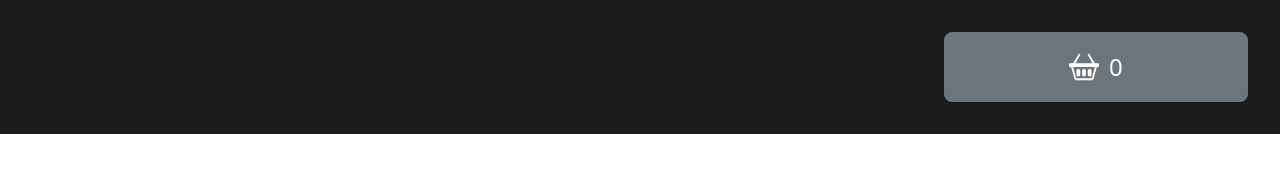
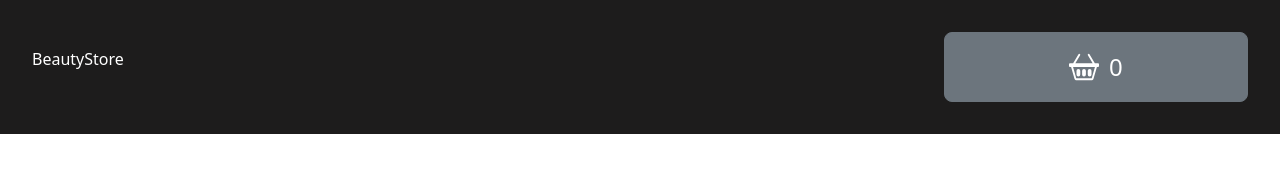
Before and after one commit to domdzia/beauty-products-one-page-store, a React (Create React App) app: page / in a window 1280 px wide. Shown: the top 184 px of the page. Built offline with nearby package versions, Linux system fonts and the light colour scheme.

Commit message:
add logo and change font color

```diff
--- a/src/components/Header/Header.js
+++ b/src/components/Header/Header.js
@@ -4,6 +4,7 @@ import HeaderCartButton from "./HeaderCartButton";
 const Header = () => {
   return (
     <div className={classes.header}>
+      <p>BeautyStore</p>
       <HeaderCartButton />
     </div>
   );
--- a/src/components/Header/Header.module.css
+++ b/src/components/Header/Header.module.css
@@ -1,8 +1,9 @@
 .header {
   display: flex;
-  justify-content: flex-end;
+  justify-content: space-between;
   align-items: center;
   min-height: 15vh;
   background-color: rgb(29, 28, 28);
   padding: 2rem;
+  color: white;
 }
```
